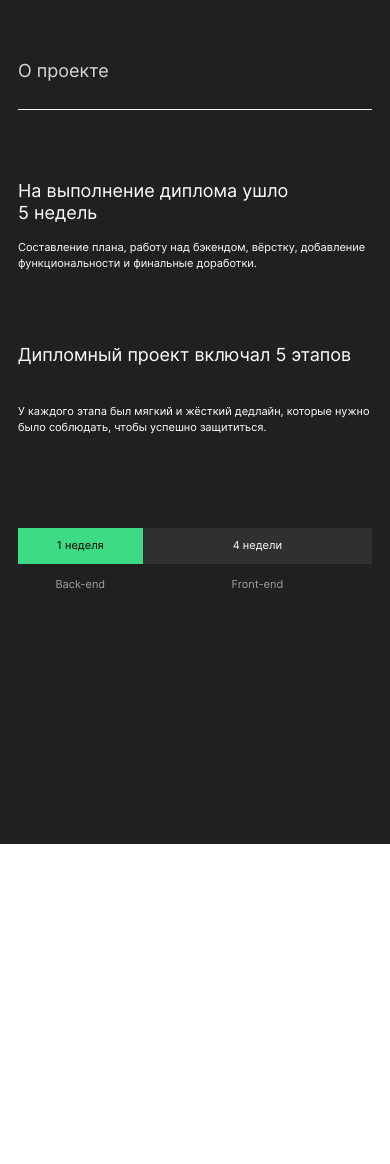
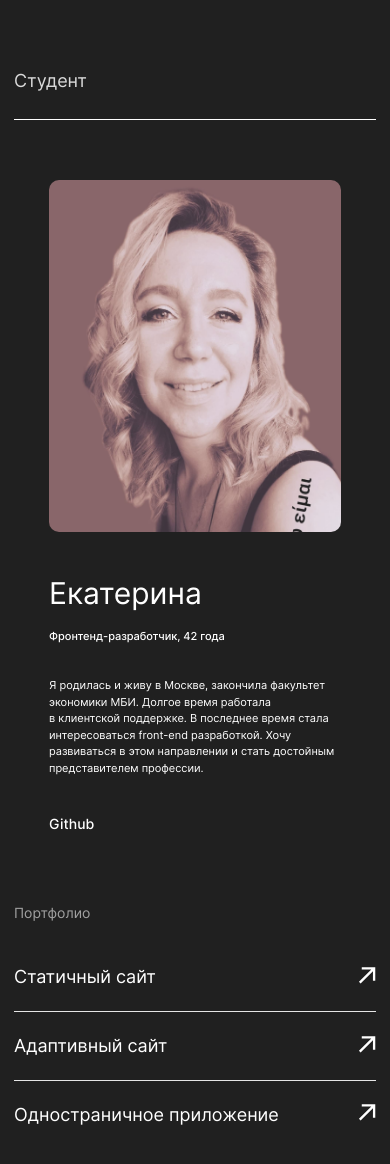
Before and after one commit to elli-nidis/movies-explorer-frontend, a React (Create React App) app: page / in a window 390 px wide. Shown: the top 1164 px of the page. Before the commit the page ends 844 px from the top, so only its background shows below. Built offline with nearby package versions, Linux system fonts and the light colour scheme.

Commit message:
feat: сделать адаптацию для: AboutMe, Techs, Portfolio

```diff
--- a/src/components/AboutMe/AboutMe.css
+++ b/src/components/AboutMe/AboutMe.css
@@ -1,22 +1,24 @@
 .about-me {
   width: 100%;
-  /* min-width: 320px; */
+  box-sizing: border-box;
   display: flex;
   flex-direction: column;
   align-items: center;
-  padding: 110px 0px;
+  padding: 110px 70px 125px;
   background-color: #202020;
 }
 
 .about-me__content {
+  width: 100%;
+  max-width: 1140px;
   display: grid;
-  grid-template-columns: 600px 270px;
-  grid-template-rows: 124px 38px 106px 116px;
-  column-gap: 270px;
+  justify-content: center;
+  grid-template-columns: 600px minmax(30px, 270px) 270px;
+  grid-template-rows: 58px 38px 106px 116px;
+  padding-top: 66px;
 }
 
 .about-me__title {
-  align-self: self-end;
   font-family: 'Inter', 'Arial', sans-serif;
   font-size: 50px;
   font-weight: 400;
@@ -28,16 +30,16 @@
 }
 
 .about-me__image {
-  align-self: self-end;
   width: 270px;
   height: 327px;
-  grid-column: 2/3;
+  grid-column: 3/4;
   grid-row: 1/5;
   background-size: cover;
   border-radius: 10px;
 }
 
 .about-me__occupation {
+  grid-column: 1/2;
   align-self: self-end;
   font-family: 'Inter', 'Arial', sans-serif;
   font-size: 18px;
@@ -49,6 +51,7 @@
 }
 
 .about-me__description {
+  grid-column: 1/2;
   align-self: self-end;
   font-family: 'Inter', 'Arial', sans-serif;
   font-size: 14px;
@@ -60,6 +63,7 @@
 }
 
 .about-me__link {
+  grid-column: 1/2;
   align-self: self-end;
   font-family: 'Inter', 'Arial', sans-serif;
   font-size: 14px;
@@ -70,3 +74,79 @@
   margin: 0;
   padding: 0;
 }
+
+@media screen and (max-width: 1040px) {
+
+  .about-me {
+    padding: 90px 50px;
+  }
+
+  .about-me__content {
+    grid-template-columns: 364px minmax(25px, 321px) 255px;
+    grid-template-rows: 40px 34px 128px 104px;
+  }
+
+  .about-me__title {
+    font-size: 40px;
+    line-height: 1;
+  }
+
+  .about-me__image {
+    width: 255px;
+    height: 307px;
+  }
+
+  .about-me__occupation {
+    font-size: 12px;
+    line-height: 1.5;
+  }
+
+  .about-me__description {
+    font-size: 12px;
+    line-height: 1.5;
+  }
+}
+
+@media screen and (max-width: 744px) {
+
+  .about-me {
+    padding: 70px 14px;
+  }
+
+  .about-me__content {
+    grid-template-columns: 292px;
+    grid-template-rows: 352px 76px 36px 132px 57px;
+    padding-top: 60px;
+  }
+
+  .about-me__title {
+    grid-row: 2/3;
+    align-self: self-end;
+    font-size: 30px;
+    line-height: 1,21;
+  }
+
+  .about-me__image {
+    width: 292px;
+    height: 352px;
+    grid-column: unset;
+    grid-row: 1/2;
+  }
+
+  .about-me__occupation {
+    grid-column: unset;
+    grid-row: 3/4;
+    font-size: 11px;
+  }
+
+  .about-me__description {
+    grid-column: unset;
+    grid-row: 4/5;
+    font-size: 11px;
+  }
+
+  .about-me__link {
+    grid-column: unset;
+    grid-row: 5/6;
+  }
+}
--- a/src/components/AboutProject/AboutProject.css
+++ b/src/components/AboutProject/AboutProject.css
@@ -1,9 +1,9 @@
 .about-project {
   width: 100%;
+  box-sizing: border-box;
   display: flex;
   flex-direction: column;
   align-items: center;
-  box-sizing: border-box;
   padding: 110px 70px;
   background-color: #202020;
 }
@@ -86,7 +86,6 @@
   }
 
   .about-project__content {
-    /* min-width: 500px; */
     grid-template-columns: minmax(235px, 1fr) minmax(235px, 1fr);
     grid-template-rows: 48px 54px;
     column-gap: 30px;
@@ -94,7 +93,6 @@
   }
 
   .about-project__timeline {
-    /* min-width: 500px; */
     grid-template-columns: 1fr 3.77fr;
     margin-top: 93px;
   }
@@ -112,7 +110,6 @@
   }
 
   .about-project__content {
-    /* min-width: 284px; */
     grid-template-columns: minmax(284px, 1fr);
     grid-template-rows: 44px 88px 44px 48px;
     column-gap: unset;
--- a/src/components/App/App.js
+++ b/src/components/App/App.js
@@ -42,9 +42,9 @@ function App() {
               handleLogOut={handleLogOut}
             /> */}
             {/* <Promo /> */}
-            <AboutProject />
+            {/* <AboutProject /> */}
             {/* <Techs /> */}
-            {/* <AboutMe /> */}
+            <AboutMe />
             {/* <Footer /> */}
            </>
         }
--- a/src/components/Portfolio/Portfolio.css
+++ b/src/components/Portfolio/Portfolio.css
@@ -3,15 +3,13 @@
   display: flex;
   flex-direction: column;
   align-items: center;
-  padding: 81px 0px 105px;
+  padding-top: 100px;
   background-color: #202020;
 }
 
 .portfolio__content {
   display: grid;
-  grid-template-columns: 1140px;
-  grid-template-rows: 50px 70px 70px 50px;
-  column-gap: 190px;
+  grid-template-columns: 1fr;
 }
 
 .portfolio__title {
@@ -21,7 +19,7 @@
   line-height: 1.11;
   color: #888;
   margin: 0;
-  padding: 0;
+  padding: 0px 0px 30px;
 }
 
 .portfolio__links {
@@ -31,15 +29,14 @@
 
 .portfolio__item {
   list-style: none;
-  /* box-sizing: border-box; */
   display: grid;
-  grid-template-columns: 1111px 29px;
-  /* grid-template-rows: 50px 70px 70px 50px; */
+  grid-template-columns: minmax(872px, 1111px) 29px;
+  padding: 20px 0px;
   border-bottom: 1px solid #424242;
-
 }
 
 .portfolio__item:last-child {
+  padding-bottom: 0px;
   border-bottom: none;
 }
 
@@ -51,8 +48,6 @@
   letter-spacing: -4%;
   color: #fff;
   margin: 0;
-  /* padding: 0; */
-  padding: 20px 0px;
 }
 
 .portfolio__link {
@@ -67,3 +62,46 @@
   /* width: 29px;
   height: 60px; */
 }
+
+@media screen and (max-width: 1040px) {
+
+  .portfolio {
+    padding-top: 90px;
+  }
+
+  .portfolio__title {
+    color: #A0A0A0;
+  }
+
+  .portfolio__item {
+    grid-template-columns: minmax(618px, 871px) 27px;
+    border-color: #E6E6E6;
+  }
+
+  .portfolio__text {
+    font-size: 28px;
+    line-height: 1.78;
+  }
+}
+
+@media screen and (max-width: 744px) {
+
+  .portfolio {
+    padding-top: 70px;
+  }
+
+  .portfolio__title {
+    font-size: 14px;
+    line-height: 1.42;
+    padding-bottom: 20px;
+  }
+
+  .portfolio__item {
+    grid-template-columns: minmax(274px, 617px) 18px;
+  }
+
+  .portfolio__text {
+    font-size: 18px;
+    line-height: 1.55;
+  }
+}
--- a/src/components/SectionCaption/SectionCaption.css
+++ b/src/components/SectionCaption/SectionCaption.css
@@ -3,7 +3,6 @@
   width: 100%;
   max-width: 1140px;
   display: grid;
-  /* grid-template-columns: 1140px; */
   grid-template-columns: 1fr;
   grid-template-rows: 50px;
 }
@@ -25,7 +24,6 @@
   }
 
   .section-caption__title_dark {
-    /* border-bottom: 1px solid #000; */
     border-color: #000;
   }
 }
--- a/src/components/Techs/Techs.css
+++ b/src/components/Techs/Techs.css
@@ -1,21 +1,24 @@
 .techs {
   width: 100%;
-  /* min-width: 320px; */
+  box-sizing: border-box;
   display: flex;
   flex-direction: column;
   align-items: center;
-  padding: 100px 0px;
+  padding: 100px 70px;
   background-color: #272727;
 }
 
 .techs__content {
+  width: 100%;
+  max-width: 1140px;
   display: grid;
-  grid-template-columns: 1140px;
-  grid-template-rows: 148px 66px 160px;
+  grid-template-columns: 1fr;
+  grid-template-rows: 58px 40px;
+  row-gap: 26px;
+  padding-top: 90px;
 }
 
 .techs__content-title {
-  align-self: self-end;
   justify-self: center;
   font-family: 'Inter', 'Arial', sans-serif;
   font-size: 50px;
@@ -28,7 +31,8 @@
 }
 
 .techs__content-text {
-  align-self: self-end;
+  display: grid;
+  grid-template-columns: 460px;
   justify-self: center;
   font-family: 'Inter', 'Arial', sans-serif;
   font-size: 14px;
@@ -38,19 +42,18 @@
   color: #fff;
   text-align: center;
   margin: 0;
-  padding: 0 calc((1140px - 500px) / 2);
 }
 
 .techs__stack {
-  align-self: self-end;
+  width: 100%;
   justify-self: center;
   display: grid;
-  grid-template-columns: repeat(7, 90px);
+  grid-template-columns: repeat(auto-fit, 90px);
   grid-template-rows: 60px;
   column-gap: 10px;
+  justify-content: center;
   margin: 0;
-  padding: 0;
-
+  padding: 74px 0px 0px 0px;
 }
 
 .techs__item {
@@ -71,3 +74,57 @@
   margin: 0;
   padding: 0;
 }
+
+@media screen and (max-width: 970px) {
+  .techs {
+    padding: 90px 50px;
+  }
+
+  .techs__content {
+    row-gap: 22px;
+  }
+
+  .techs__content-text {
+    font-size: 12px;
+    line-height: 1.5;
+  }
+
+  .techs__stack {
+    grid-template-columns: repeat(auto-fit, 84px);
+    grid-template-rows: 57px;
+    grid-auto-rows: 57px;
+    row-gap: 10px;
+    padding-top: 61px;
+  }
+
+  .techs__item {
+    font-size: 12px;
+  }
+}
+
+@media screen and (max-width: 610px) {
+  .techs {
+    padding: 70px 18px;
+  }
+
+  .techs__content-title {
+    font-size: 30px;
+    line-height: 1.21;
+  }
+
+  .techs__content-text {
+    grid-template-columns: 292px;
+    font-size: 11px;
+    line-height: 1.5;
+  }
+
+  .techs__content {
+    grid-template-rows: 36px 32px;
+    row-gap: 24px;
+  }
+
+  .techs__stack {
+    max-width: 200px;
+    padding-top: 26px;
+  }
+}
--- a/src/components/Techs/Techs.js
+++ b/src/components/Techs/Techs.js
@@ -5,7 +5,7 @@ import { SectionCaption } from "../SectionCaption/SectionCaption";
 function Techs() {
   return (
     <section className="techs">
-      <SectionCaption name="Технологии" />
+      <SectionCaption name="Технологии" modifier="section-caption__title_dark"/>
       <div className="techs__content">
         <h3 className="techs__content-title">7&nbsp;технологий</h3>
         <p className="techs__content-text">
```
Lines whose indentation alone changed are shown as unchanged.
